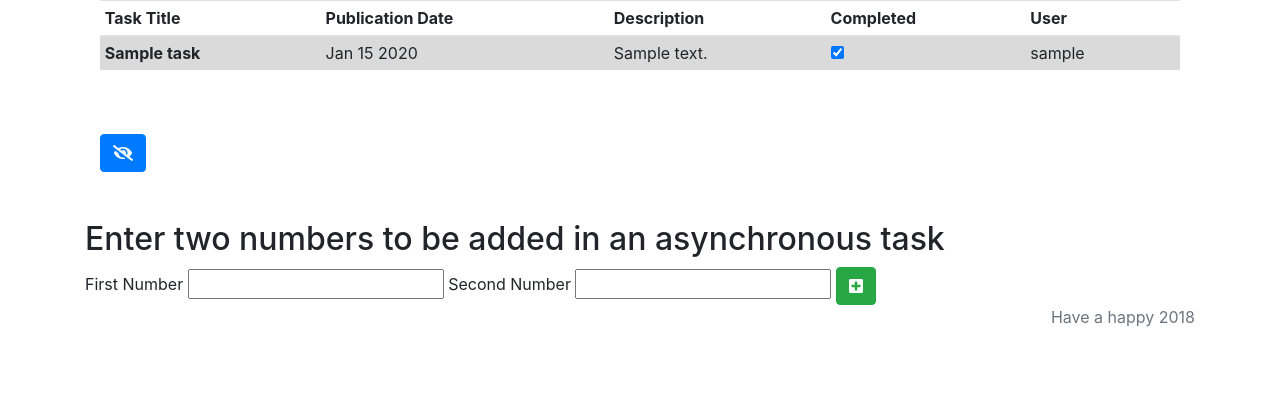
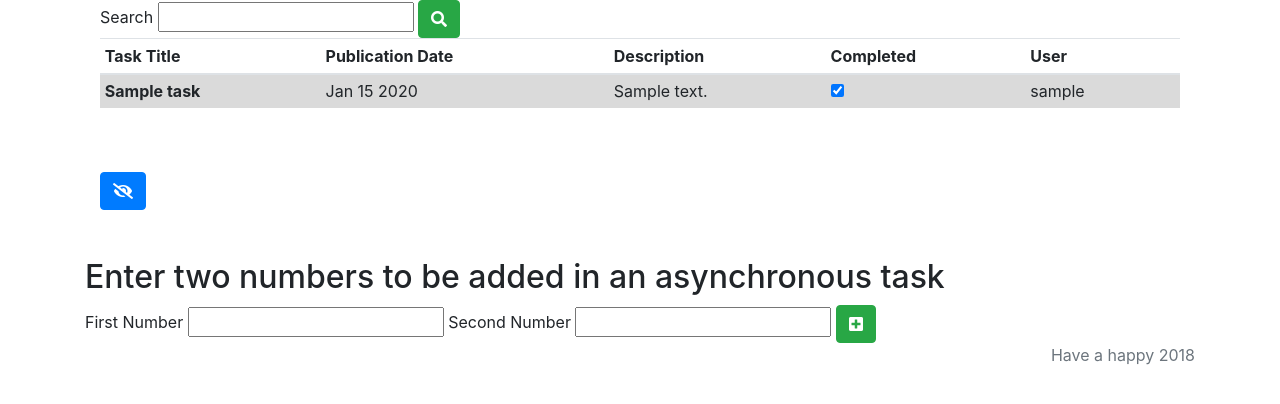
Before and after one commit to DavTho1983/Tasklist, a Django app: page / in a window 1280 px wide. Shown: the part 56-460 px from the top of the page. Run offline with Django 3.2, Linux system fonts and the light colour scheme; tables that the repository leaves empty hold one stand-in row (values such as "Sample post"); parts of the project's set-up code (start-up, migrations or seed data) failed here and were passed over; some libraries are stand-ins or nearby versions.

Commit message:
README changed and search function added

```diff
--- a/home/templates/home/home.html
+++ b/home/templates/home/home.html
@@ -3,6 +3,12 @@
 {% block content %}
 
   <div class="container">
+    <form action="{% url 'search' %}" method="POST">
+      {% csrf_token %}
+      <label for="searchquery">Search</label>
+      <input type="text" name="searchquery">
+      <button class="btn btn-success" type="submit" data-toggle="tooltip" data-placement="top" title="Search"><i class="fas fa-search"></i></button>
+    </form>
     <table class="table table-sm">
       <thead>
         <th class="align-text-top" scope="col">Task Title</th>
--- a/home/urls.py
+++ b/home/urls.py
@@ -6,6 +6,7 @@ urlpatterns = [
     path('<int:task_id>', views.taskdetail, name='taskdetail'),
     path('hide/', views.hide, name='hide'),
     path('', views.asynch, name='asynch'),
+    path('search', views.search, name='search'),
     path('edit/<int:task_id>', views.edit, name='edit'),
     path('markcompleted/<int:task_id>', views.markcompleted, name='markcompleted'),
     path('delete/<int:task_id>', views.delete, name='delete'),
--- a/home/views.py
+++ b/home/views.py
@@ -9,7 +9,13 @@ from .tasks import add
 def home(request):
     tasks = Task.objects
     flag = False
-    return render(request, 'home/home.html', {'tasks': Task.objects.all().order_by('-pub_date'), 'flag':flag})
+    return render(request, 'home/home.html', {'tasks': tasks.order_by('-pub_date'), 'flag':flag})
+
+def search(request):
+    if request.method == 'POST':
+        searchquery = request.POST['searchquery']
+        tasks = Task.objects.filter(title__contains=searchquery)
+        return render(request, 'home/home.html', {'tasks': tasks.order_by('-pub_date')})
 
 def asynch(request):
 
@@ -26,7 +32,7 @@ def asynch(request):
 def hide(request):
     tasks = Task.objects
     flag = True
-    return render(request, 'home/home.html', {'tasks': Task.objects.all().order_by('-pub_date').filter(completed=False), 'flag':flag})
+    return render(request, 'home/home.html', {'tasks': tasks.order_by('-pub_date').filter(completed=False), 'flag':flag})
 
 def taskdetail(request, task_id):
     task = get_object_or_404(Task, pk=task_id)
```
Also changed, not shown: README.md, Screen Shot 2018-06-10 at 18.57.38.png (added), ScreenShot.png (deleted).
